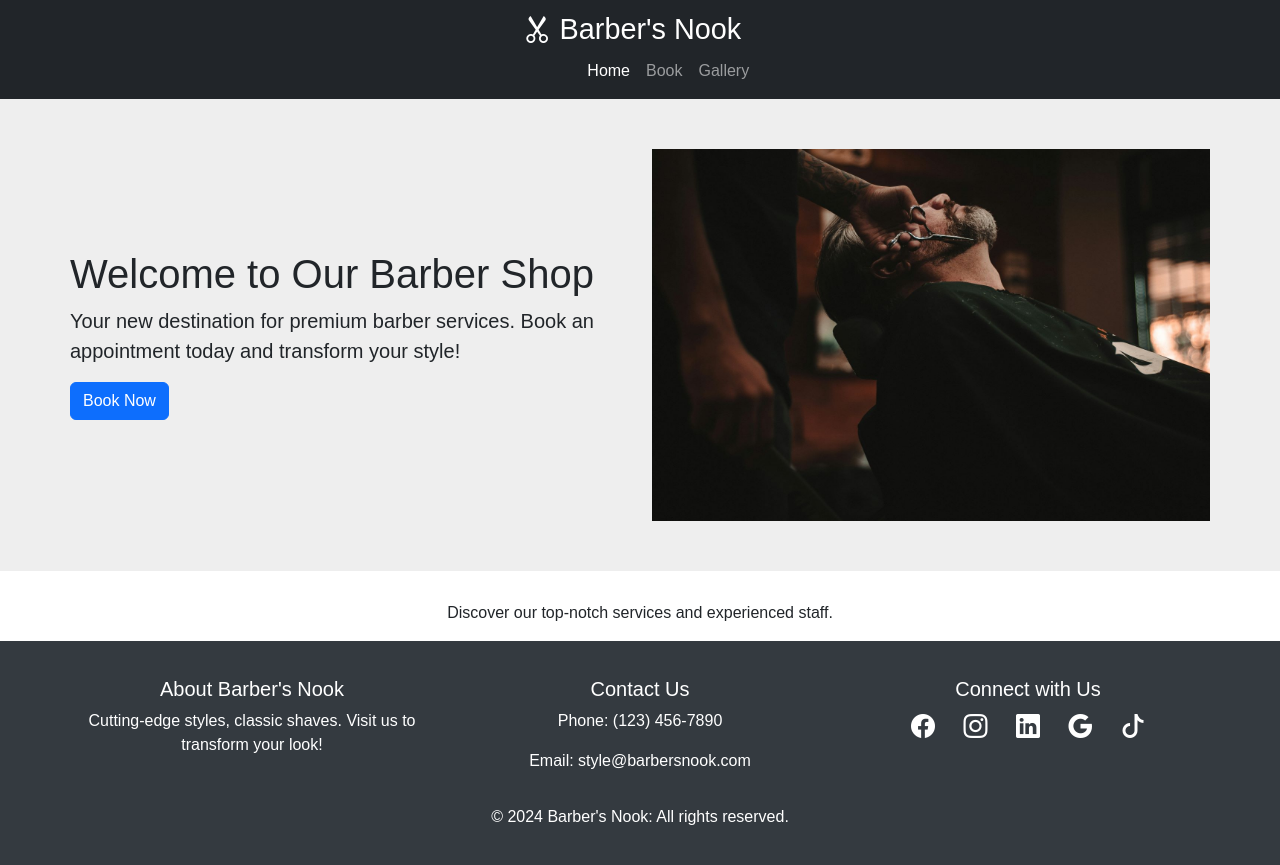
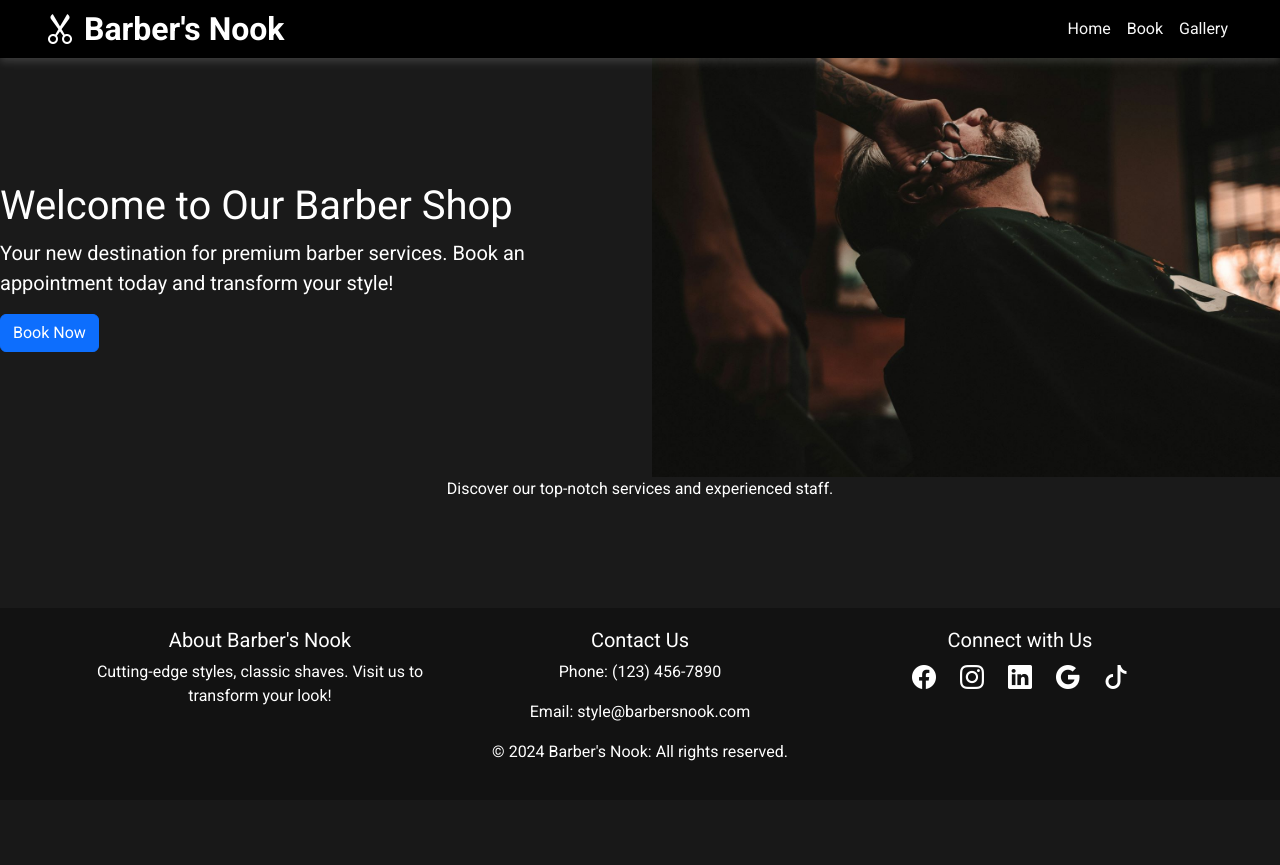
Before and after one commit to JesseRoss001/Barbershop, a Django app: page / in a window 1280 px wide. After the commit the page ends 761 px from the top, so only its background shows below. Run offline with Django 5.2, Linux system fonts and the light colour scheme.

Commit message:
updating

```diff
--- a/barbershop/templates/base.html
+++ b/barbershop/templates/base.html
@@ -6,60 +6,95 @@
     <title>Barber's Nook</title>
     <link href="https://cdn.jsdelivr.net/npm/bootstrap@5.3.0/dist/css/bootstrap.min.css" rel="stylesheet">
     <link href="https://cdn.jsdelivr.net/npm/bootstrap-icons/font/bootstrap-icons.css" rel="stylesheet">
+    <link href="https://fonts.googleapis.com/css2?family=Roboto:wght@400;700&display=swap" rel="stylesheet">
     <style>
-        body { font-family: 'Arial', sans-serif; }
-        .hero { background-color: #eee; padding: 50px 0; margin-bottom: 30px; }
-        .footer { background-color: #343a40; padding: 20px 0; color: #fff; }
-        .container-max { max-width: 1140px; margin: auto; }
-        .navbar-brand { font-size: 1.8em; color: #fff; transition: transform 0.3s ease-in-out; }
-        .navbar-brand:hover { transform: scale(1.1); }
-        .nav-link { transition: color 0.3s ease-in-out; }
-        .nav-link:hover { color: #f8d568; }
-        .social-icons a { color: #fff; padding: 0 12px; font-size: 24px; }
-        .social-icons a:hover { color: #f8d568; transform: rotate(360deg); transition: transform 0.5s ease-in-out; }
+        body {
+            font-family: 'Roboto', sans-serif;
+            background-color: #1a1a1a; /* Dark background for contrast */
+            color: #ffffff;
+            margin: 0;
+            padding: 0;
+            height: 100vh;
+        }
+        header {
+            background: #000000; /* Deep black background */
+            color: white;
+            padding: 1rem 0; /* Increased padding for a taller navbar */
+            box-shadow: 0 4px 8px rgba(255, 255, 255, 0.15); /* Subtle white shadow for depth */
+        }
+        .navbar {
+            display: flex;
+            justify-content: space-between;
+            align-items: center;
+            padding: 0 2rem; /* Responsive padding */
+        }
+        .navbar-brand {
+            font-weight: 700;
+            font-size: 2rem; /* Larger font size for emphasis */
+            color: #ffffff;
+            transition: all 0.3s ease;
+        }
+        .navbar-brand:hover {
+            color: #e0e0e0; /* Light grey on hover for subtle effect */
+        }
+        .nav-link {
+            color: #f8f8f8;
+            transition: color 0.3s ease-in-out;
+        }
+        .nav-link:hover {
+            color: #cccccc; /* Light grey hover effect */
+        }
+        .footer {
+            background-color: #121212; /* Slightly lighter black for the footer */
+            color: #ffffff;
+            padding: 20px 0;
+            text-align: center;
+            position: absolute;
+            width: 100%;
+            bottom: 0;
+        }
+        .social-icons a {
+            color: #ffffff;
+            margin: 0 10px;
+            font-size: 24px;
+            transition: transform 0.3s ease;
+        }
+        .social-icons a:hover {
+            transform: scale(1.2);
+            color: #e0e0e0;
+        }
     </style>
 </head>
 <body>
-    <header class="navbar navbar-expand-lg navbar-dark bg-dark">
-        <div class="container-max">
-            <a class="navbar-brand" href="{% url 'home' %}">
-                <i class="bi bi-scissors"></i> Barber's Nook
-            </a>
-            <button class="navbar-toggler" type="button" data-bs-toggle="collapse" data-bs-target="#navbarNav" aria-controls="navbarNav" aria-expanded="false" aria-label="Toggle navigation">
-                <span class="navbar-toggler-icon"></span>
-            </button>
-            <div class="collapse navbar-collapse" id="navbarNav">
-                <ul class="navbar-nav ms-auto">
-                    <li class="nav-item">
-                        <a class="nav-link active" aria-current="page" href="{% url 'home' %}">Home</a>
-                    </li>
-                    <li class="nav-item">
-                        <a class="nav-link" href="{% url 'booking' %}">Book</a>
-                    </li>
-                    <li class="nav-item">
-                        <a class="nav-link" href="{% url 'gallery' %}">Gallery</a>
-                    </li>
+    <header class="navbar navbar-expand-lg">
+        <div class="container-fluid">
+            <a class="navbar-brand" href="{% url 'home' %}"><i class="bi bi-scissors"></i> Barber's Nook</a>
+            <nav>
+                <ul class="navbar-nav">
+                    <li class="nav-item"><a class="nav-link" href="{% url 'home' %}">Home</a></li>
+                    <li class="nav-item"><a class="nav-link" href="{% url 'booking' %}">Book</a></li>
+                    <li class="nav-item"><a class="nav-link" href="{% url 'gallery' %}">Gallery</a></li>
                 </ul>
-            </div>
+            </nav>
         </div>
     </header>
 
     {% block content %}
     {% endblock %}
 
-    <footer class="footer text-center">
-        <div class="container-max py-3">
+    <div class="footer">
+        <div class="container">
             <div class="row">
-                <div class="col-md-4">
+                <div class="col">
                     <h5>About Barber's Nook</h5>
                     <p>Cutting-edge styles, classic shaves. Visit us to transform your look!</p>
                 </div>
-                <div class="col-md-4">
+                <div class="col">
                     <h5>Contact Us</h5>
                     <p>Phone: (123) 456-7890</p>
                     <p>Email: style@barbersnook.com</p>
                 </div>
-                <div class="col-md-4">
+                <div class="col">
                     <h5>Connect with Us</h5>
                     <div class="social-icons">
                         <a href="#" class="bi bi-facebook"></a>
@@ -70,9 +105,9 @@
                     </div>
                 </div>
             </div>
-            <div class="text-center mt-3">© 2024 Barber's Nook: All rights reserved.</div>
+            <p>© 2024 Barber's Nook: All rights reserved.</p>
         </div>
-    </footer>
+    </div>
 
     <script src="https://cdn.jsdelivr.net/npm/bootstrap@5.3.0/dist/js/bootstrap.bundle.min.js"></script>
 </body>
```
